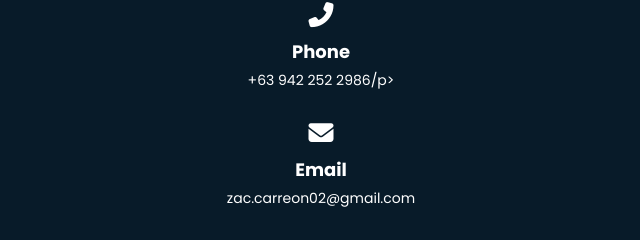
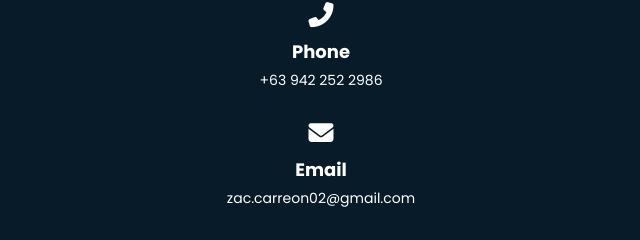
Before and after one commit to jzicc/Personal-Portfolio, a plain HTML site: page index.html in a window 1280 px wide. Shown: the part 4244-4484 px from the top of the page, 319-959 px from the left. Drawn offline with nearby package versions, Linux system fonts and the light colour scheme.

Commit message:
Update index.html

```diff
--- a/index.html
+++ b/index.html
@@ -177,7 +177,7 @@
     <div class="contact-item">
       <i class="fas fa-phone-alt"></i>
       <h3>Phone</h3>
-      <p>+63 942 252 2986/p>
+      <p>+63 942 252 2986</p>
     </div>
     <div class="contact-item">
       <i class="fas fa-envelope"></i>
```
